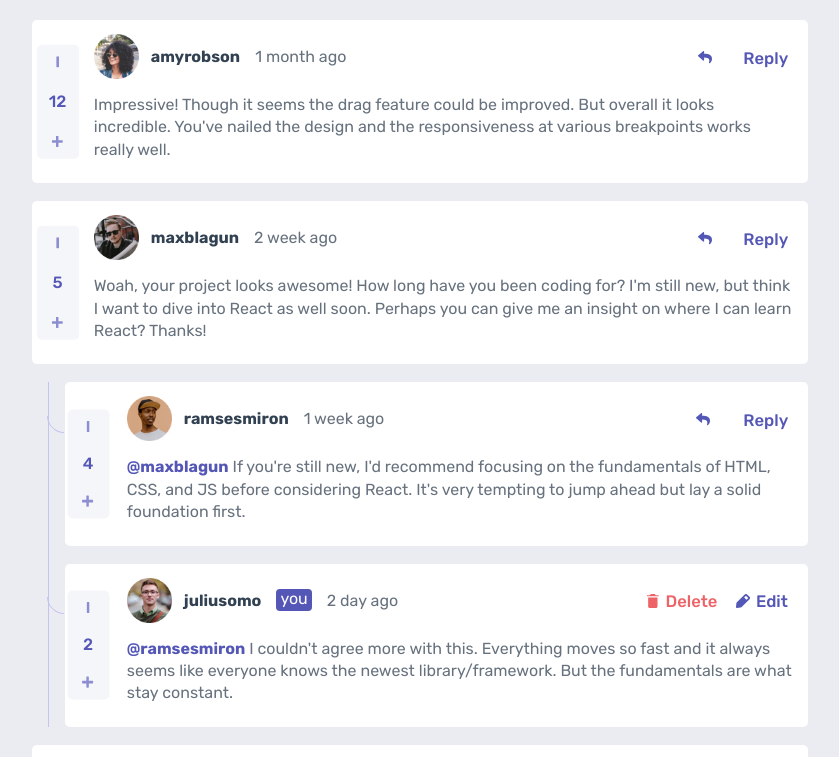
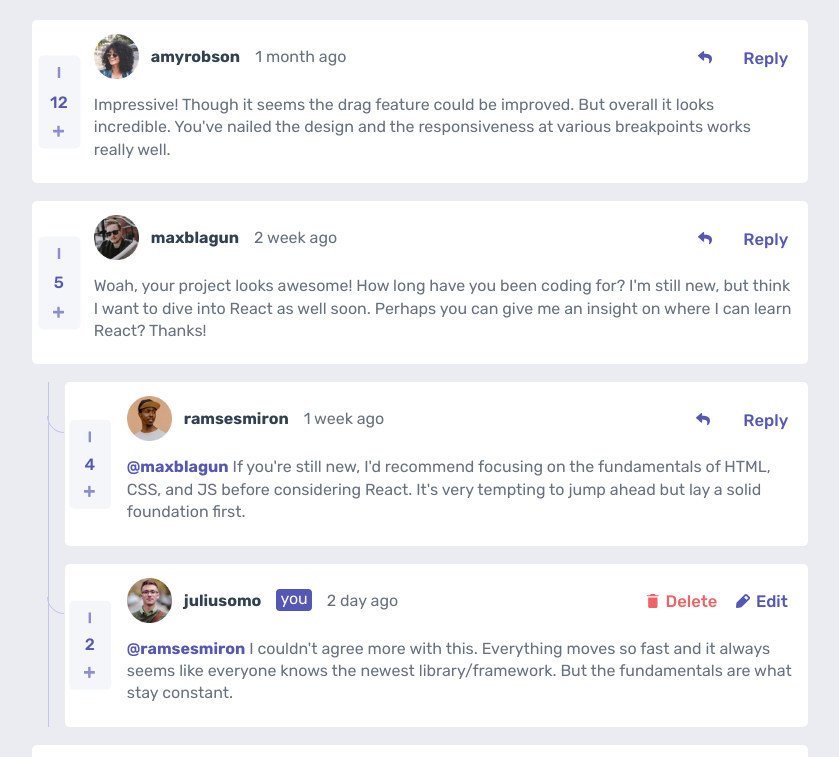
Before and after one commit to work-2021/interactive-comments-section-main, a plain HTML site: page index.html in a window 1280 px wide. Shown: the top 757 px of the page, without its empty margins (220-1059 px from the left). Drawn offline with Linux system fonts and the light colour scheme.

Commit message:
Update main.css

```diff
--- a/css/main.css
+++ b/css/main.css
@@ -317,8 +317,8 @@ body {
   .comments .comment .reply-you .options .score {
     position: absolute;
     top: 50%;
-    left: -93px;
-    max-width: 16%;
+    left: -81px;
+    max-width: 13%;
     transform: translateY(-50%) rotate(90deg);
   }
   .comments .comment .content .options .score span,
```
